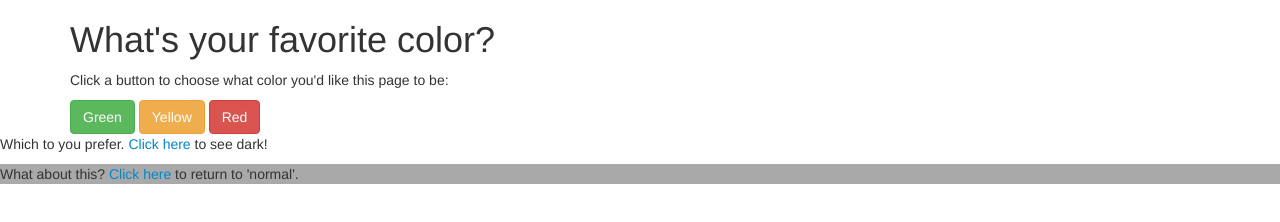
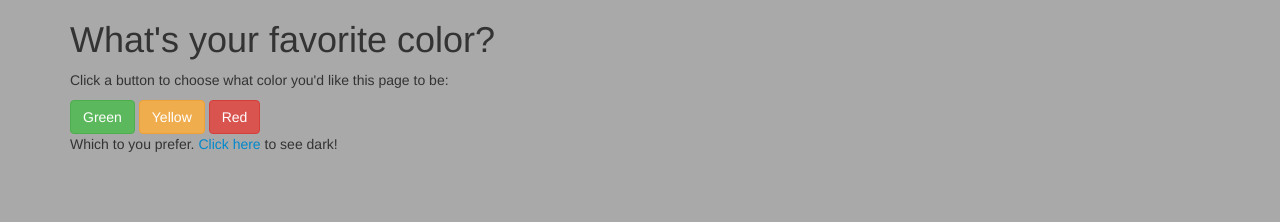
Before and after one commit to RyanDuff613/colors, a plain HTML site: page index.html in a window 1280 px wide. Both pictures are taken after a click on the element "Click here". Drawn offline with Linux system fonts and the light colour scheme.

Commit message:
renamed some classes, code is cleaner, but damn if it aint still broken
Co-Author: Maria Lagunero <maria58@gmail.com>

```diff
--- a/css/styles.css
+++ b/css/styles.css
@@ -18,11 +18,11 @@
   background-color: white;
 }
 
-.clickable {
+#clickable {
   cursor: pointer;
   color: #0088cc;
 }
 
-.clickable:hover {
+#clickable:hover {
   text-decoration: underline;
 }
--- a/index.html
+++ b/index.html
@@ -17,16 +17,10 @@
     <button class="btn btn-success" id="green">Green</button>
     <button class="btn btn-warning" id="yellow">Yellow</button>
     <button class="btn btn-danger" id="red">Red</button>
+    <p>Which to you prefer. <span id="clickable">Click here</span> to see dark!</p>
   </div>
 
 
-  <div class="light-dark-hidden">
-    <p>Which to you prefer. <span class="clickable">Click here</span> to see dark!</p>
-  </div>
-
-  <div class="light-dark-showing">
-    <p>What about this? <span class="clickable">Click here</span> to return to 'normal'.</p>
-   </div>
 
 
   </body>
--- a/js/scripts.js
+++ b/js/scripts.js
@@ -1,8 +1,4 @@
 $(document).ready(function() {
-
-  $(".clickable").click(function() {
-
-  });
 
   $("button#green").click(function() {
     $("body").removeClass();
@@ -19,7 +15,10 @@ $(document).ready(function() {
     $("body").addClass("red-background");
   });
 
-
+  $("span#clickable").click(function() {
+    $("body").removeClass();
+    $("body").addClass("light-dark-showing");
+  });
 
 
 });
```
